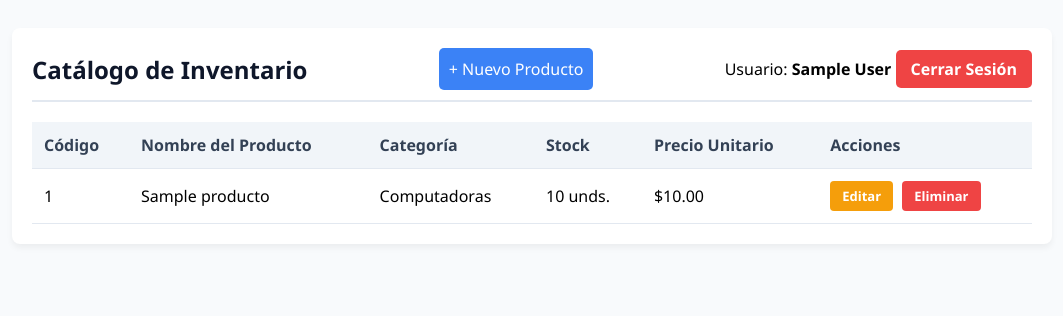
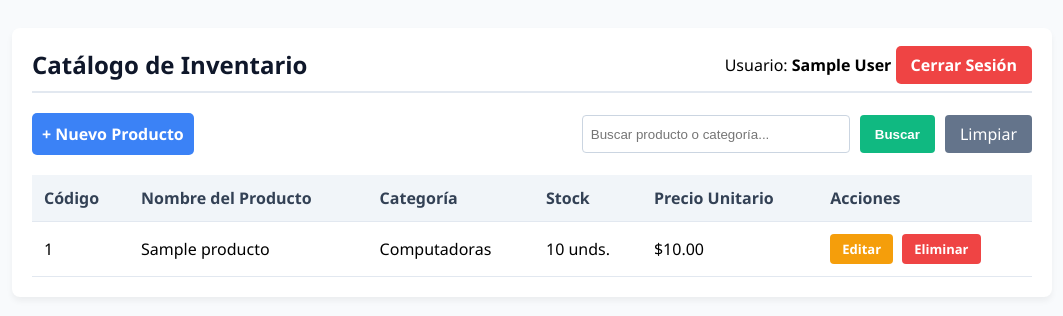
Before and after one commit to Guzman-Jared/sistema_inventario_ventas, a PHP site: page /inventario.php in a window 1280 px wide. Shown: the top 316 px of the page, without its empty margins (108-1171 px from the left). Run offline with PHP 8.4, Linux system fonts and the light colour scheme; the visitor is signed in with stand-in values (Sample User, id 1); data comes from the database, SQL or seed files in the repository; tables that the repository leaves empty hold one stand-in row (values such as "Sample post").

Commit message:
Cierre de Módulo: Agregado buscador en tiempo real usando LIKE y GET

```diff
--- a/inventario.php
+++ b/inventario.php
@@ -7,12 +7,36 @@ if (!isset($_SESSION['user_id'])) {
 
 require_once 'conexion.php';
 
+// 1. Verificamos si el usuario envió algo por la barra de búsqueda
+$busqueda = isset($_GET['buscar']) ? trim($_GET['buscar']) : '';
+
+if ($busqueda != '') {
+    // 2. Si hay búsqueda, preparamos la consulta con LIKE para nombre o categoría
+    $sql = "SELECT p.id, p.nombre_producto, c.nombre_categoria, p.stock, p.precio
+            FROM productos p
+            INNER JOIN categorias c ON p.categoria_id = c.id
+            WHERE p.nombre_producto LIKE ? OR c.nombre_categoria LIKE ?
+            ORDER BY p.id ASC";
+
+    $stmt = $conn->prepare($sql);
+
+    // Le pegamos los comodines % al texto del usuario
+    $param_busqueda = "%" . $busqueda . "%";
+
+    // Vinculamos el parámetro dos veces (una para el nombre, otra para la categoría)
+    $stmt->bind_param("ss", $param_busqueda, $param_busqueda);
+    $stmt->execute();
+    $resultado = $stmt->get_result();
+    $stmt->close();
+} else {
+    // 3. Si la barra de búsqueda está vacía, mostramos el inventario normal completo
     $sql = "SELECT p.id, p.nombre_producto, c.nombre_categoria, p.stock, p.precio
             FROM productos p
             INNER JOIN categorias c ON p.categoria_id = c.id
             ORDER BY p.id ASC";
 
     $resultado = $conn->query($sql);
+}
 ?>
 
 <!DOCTYPE html>
@@ -41,7 +65,6 @@ $resultado = $conn->query($sql);
         }
         .btn-eliminar:hover { background-color: #b91c1c; }
 
-        /* ¡NUEVO! Estilo para el botón de editar de la Guía 18 */
         .btn-editar {
             background-color: #f59e0b; color: white; padding: 6px 12px;
             text-decoration: none; border-radius: 4px; font-size: 13px; font-weight: bold;
@@ -55,11 +78,21 @@ $resultado = $conn->query($sql);
 <div class="container">
     <div class="header">
         <h2>Catálogo de Inventario</h2>
-        <a href="nuevo_producto.php" style="background: #3b82f6; color: white; padding: 10px; text-decoration: none; border-radius: 5px;">+ Nuevo Producto</a>
         <div>
-            <span>Usuario: <strong><?php echo $_SESSION['nombre']; ?></strong></span>
+            <span>Usuario: <strong><?php echo htmlspecialchars($_SESSION['nombre']); ?></strong></span>
             <a href="logout.php" class="btn-salir">Cerrar Sesión</a>
         </div>
+    </div>
+
+    <!-- Formulario de Búsqueda y Botón de Nuevo Producto -->
+    <div style="margin-bottom: 20px; display: flex; justify-content: space-between; align-items: center;">
+        <a href="nuevo_producto.php" style="background: #3b82f6; color: white; padding: 10px; text-decoration: none; border-radius: 5px; font-weight: bold;">+ Nuevo Producto</a>
+
+        <form method="GET" style="display: flex; gap: 10px;">
+            <input type="text" name="buscar" placeholder="Buscar producto o categoría..." value="<?php echo isset($_GET['buscar']) ? htmlspecialchars($_GET['buscar']) : ''; ?>" style="padding: 8px; border: 1px solid #cbd5e1; border-radius: 4px; width: 250px;">
+            <button type="submit" style="background: #10b981; color: white; border: none; padding: 8px 15px; border-radius: 4px; cursor: pointer; font-weight: bold;">Buscar</button>
+            <a href="inventario.php" style="background: #64748b; color: white; padding: 8px 15px; text-decoration: none; border-radius: 4px; display: inline-block;">Limpiar</a>
+        </form>
     </div>
 
     <table>
@@ -75,14 +108,14 @@ $resultado = $conn->query($sql);
         </thead>
         <tbody>
         <?php
-        if ($resultado->num_rows > 0) {
+        if ($resultado && $resultado->num_rows > 0) {
             while($fila = $resultado->fetch_assoc()) {
                 $claseStock = ($fila['stock'] < 10) ? 'stock-bajo' : '';
         ?>
                 <tr>
                     <td> <?php echo $fila['id']; ?> </td>
-                    <td> <?php echo $fila['nombre_producto']; ?> </td>
-                    <td> <?php echo $fila['nombre_categoria']; ?> </td>
+                    <td> <?php echo htmlspecialchars($fila['nombre_producto']); ?> </td>
+                    <td> <?php echo htmlspecialchars($fila['nombre_categoria']); ?> </td>
                     <td class="<?php echo $claseStock; ?>"> <?php echo $fila['stock']; ?> unds. </td>
                     <td> $<?php echo number_format($fila['precio'], 2); ?> </td>
 
@@ -96,7 +129,7 @@ $resultado = $conn->query($sql);
         } else {
         ?>
             <tr>
-                <td colspan="6" style="text-align:center;">No hay productos registrados en el sistema.</td>
+                <td colspan="6" style="text-align:center;">No se encontraron productos que coincidan con la búsqueda.</td>
             </tr>
         <?php } ?>
         </tbody>
@@ -104,7 +137,9 @@ $resultado = $conn->query($sql);
 </div>
 
 <?php
+if ($resultado) {
     $resultado->free();
+}
 ?>
 
 </body>
```
Lines whose indentation alone changed are shown as unchanged.
